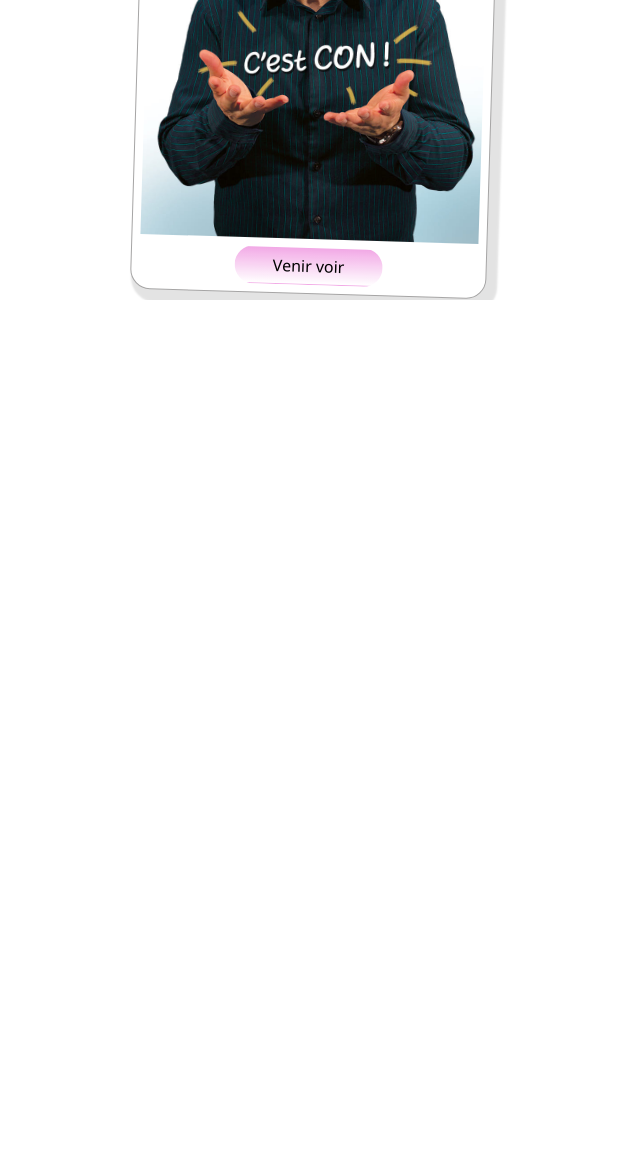
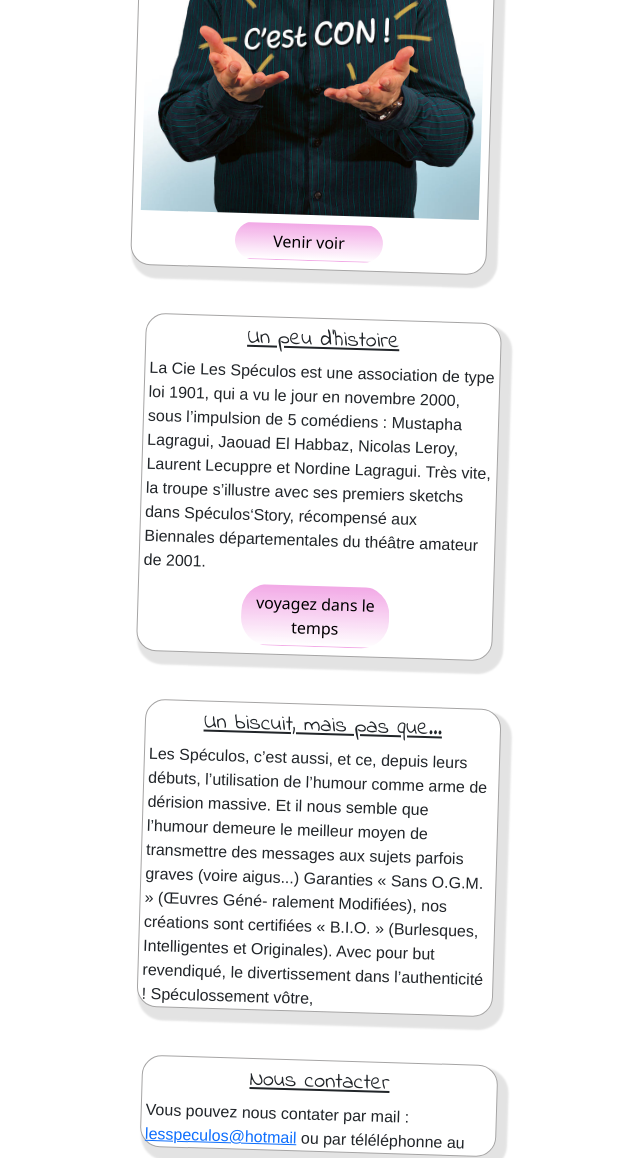
Before and after one commit to leeroynico/lesspeculos, a plain HTML site: page index.html in a window 1280 px wide. Shown: the part 563-1721 px from the top of the page, without its empty margins (321-961 px from the left). Before the commit the page ends 863 px from the top, so only its background shows below. Drawn offline with nearby package versions, Linux system fonts and the light colour scheme.

Commit message:
add card 2 to 5

```diff
--- a/index.html
+++ b/index.html
@@ -33,10 +33,8 @@
         </div>
     </nav>
 </header>
-
+<!-- card show mus-->
 <div class="container">
-<!-- card 1 -->
-<!-- todo : centrer la carte  -->
     <div class="row d-flex justify-content-center">
         <div class="col-11 col-md-4 ">
             <div class="card mt-5" id="carte1">
@@ -54,6 +52,77 @@
         </div>
     </div>
 </div>
+<!-- card un peu d'histoire-->
+<div class="container">
+    <div class="row d-flex justify-content-center">
+        <div class="col-11 col-md-4 ">
+            <div class="card mt-5" id="carte1">
+                <div class="card-title mx-1 mt-2">Un peu d'histoire</div>
+                <div class="card-text mx-1">La Cie Les Spéculos est une association de type loi 1901,
+                    qui a vu le jour en novembre 2000, sous l’impulsion de 5 comédiens : Mustapha Lagragui,
+                    Jaouad El Habbaz, Nicolas Leroy, Laurent Lecuppre et Nordine Lagragui.
+                    Très vite, la troupe s’illustre avec ses premiers sketchs dans Spéculos‘Story,
+                    récompensé aux Biennales départementales du théâtre amateur de 2001.
+                </div>
+                <button type="button" class="btn col-5 mx-auto my-2" data-bs-toggle="modal" data-bs-target="#modal" id="btn2">
+                   voyagez dans le temps
+                  </button>
+            </div>
+        </div>
+    </div>
+</div>
+
+<!-- Modal -->
+<div class="modal fade" id="modal" tabindex="-1" aria-labelledby="modalLabel" aria-hidden="true">
+    <div class="modal-dialog">
+      <div class="modal-content">
+        <div class="modal-header">
+          <h5 class="modal-title" id="modalLabel">88 miles à l'heure Marty! </h5>
+          <button type="button" class="btn-close" data-bs-dismiss="modal" aria-label="Close"></button>
+        </div>
+        <div class="modal-body">
+            <svg xmlns="http://www.w3.org/2000/svg" width="16" height="16" fill="currentColor" class="bi bi-exclamation-triangle" viewBox="0 0 16 16">
+                <path d="M7.938 2.016A.13.13 0 0 1 8.002 2a.13.13 0 0 1 .063.016.146.146 0 0 1 .054.057l6.857 11.667c.036.06.035.124.002.183a.163.163 0 0 1-.054.06.116.116 0 0 1-.066.017H1.146a.115.115 0 0 1-.066-.017.163.163 0 0 1-.054-.06.176.176 0 0 1 .002-.183L7.884 2.073a.147.147 0 0 1 .054-.057zm1.044-.45a1.13 1.13 0 0 0-1.96 0L.165 13.233c-.457.778.091 1.767.98 1.767h13.713c.889 0 1.438-.99.98-1.767L8.982 1.566z"/>
+                <path d="M7.002 12a1 1 0 1 1 2 0 1 1 0 0 1-2 0zM7.1 5.995a.905.905 0 1 1 1.8 0l-.35 3.507a.552.552 0 0 1-1.1 0L7.1 5.995z"/>
+              </svg>
+         Veuillez vous munir d'une delorean et contacter Doc!
+         <svg xmlns="http://www.w3.org/2000/svg" width="16" height="16" fill="currentColor" class="bi bi-exclamation-triangle" viewBox="0 0 16 16">
+            <path d="M7.938 2.016A.13.13 0 0 1 8.002 2a.13.13 0 0 1 .063.016.146.146 0 0 1 .054.057l6.857 11.667c.036.06.035.124.002.183a.163.163 0 0 1-.054.06.116.116 0 0 1-.066.017H1.146a.115.115 0 0 1-.066-.017.163.163 0 0 1-.054-.06.176.176 0 0 1 .002-.183L7.884 2.073a.147.147 0 0 1 .054-.057zm1.044-.45a1.13 1.13 0 0 0-1.96 0L.165 13.233c-.457.778.091 1.767.98 1.767h13.713c.889 0 1.438-.99.98-1.767L8.982 1.566z"/>
+            <path d="M7.002 12a1 1 0 1 1 2 0 1 1 0 0 1-2 0zM7.1 5.995a.905.905 0 1 1 1.8 0l-.35 3.507a.552.552 0 0 1-1.1 0L7.1 5.995z"/>
+          </svg>
+        </div>
+      </div>
+    </div>
+  </div>
+
+  <!-- card un peu d'histoire-->
+<div class="container">
+    <div class="row d-flex justify-content-center">
+        <div class="col-11 col-md-4 ">
+            <div class="card mt-5" id="carte1">
+                <div class="card-title mx-1 mt-2">Un biscuit, mais pas que...</div>
+                <div class="card-text mx-1">Les Spéculos, c’est aussi, et ce, depuis leurs débuts, l’utilisation de l’humour comme arme de dérision massive.
+                    Et il nous semble que l’humour demeure le meilleur moyen de transmettre des messages aux sujets parfois graves (voire aigus...)
+                    Garanties « Sans O.G.M. » (Œuvres Géné- ralement Modifiées), nos créations sont certifiées « B.I.O. » (Burlesques, Intelligentes et Originales). Avec pour but revendiqué, le divertissement dans l’authenticité ! Spéculossement vôtre,
+                </div>
+            </div>
+        </div>
+    </div>
+</div>
+
+  <!-- card nous contacter-->
+<div class="container">
+    <div class="row d-flex justify-content-center">
+        <div class="col-11 col-md-4 ">
+            <div class="card mt-5" id="carte1">
+                <div class="card-title mx-1 mt-2">Nous contacter</div>
+                <div class="card-text mx-1">Vous pouvez nous contater par mail :
+                   <a href="mailto:lesspeculos@hotmail"> lesspeculos@hotmail</a> ou par téléléphonne au
+                </div>
+            </div>
+        </div>
+    </div>
+</div>
 
 <!-- JavaScript Bundle with Popper -->
 <script src="https://cdn.jsdelivr.net/npm/bootstrap@5.0.0-beta1/dist/js/bootstrap.bundle.min.js" integrity="sha384-ygbV9kiqUc6oa4msXn9868pTtWMgiQaeYH7/t7LECLbyPA2x65Kgf80OJFdroafW" crossorigin="anonymous"></script>
--- a/style.css
+++ b/style.css
@@ -1,3 +1,7 @@
+ .card-text{
+    font-family: Arial, Helvetica, sans-serif;
+ }
+
  /* img background for header  */
 .img-fond-nav{
     width: 100%;
@@ -26,9 +30,13 @@
 }
 
 /*--buton spec--*/
-#btn{
+#btn,#btn2,#btn-close{
     background: linear-gradient(180deg, #F2A9E6 0%, rgba(243, 97, 97, 0) 100%);
     border-radius: 28px;
     text-decoration: none;
     color: black;
 }
+
+a{
+    color: black;
+}
```
